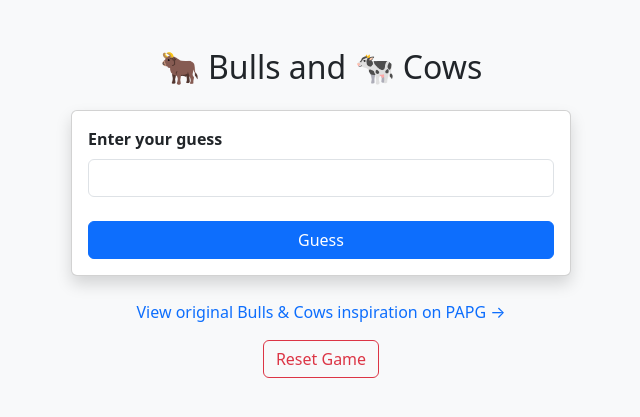
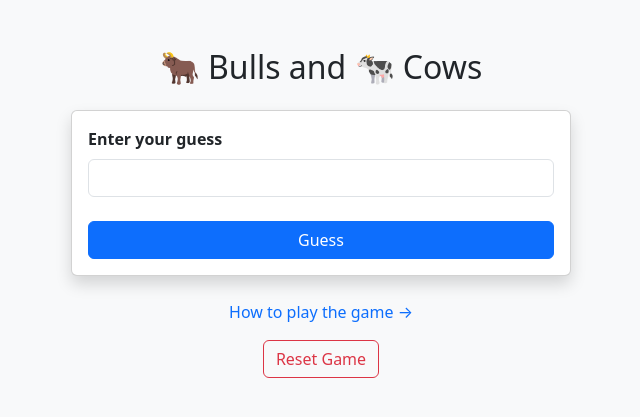
Before and after one commit to Johandielangman/simple-flask-bulls-and-cows, a Flask app: page / in a window 1280 px wide. Shown: the top 417 px of the page, without its empty margins (319-959 px from the left). Run offline with Flask 3, Linux system fonts and the light colour scheme.

Commit message:
better docs

```diff
--- a/templates/index.html
+++ b/templates/index.html
@@ -53,8 +53,8 @@
         </div>
 
         <div class="mt-4">
-            <a href="https://www.papg.com/show?1TLX" class="text-decoration-none" target="_blank">
-                View original Bulls & Cows inspiration on PAPG →
+            <a href="https://en.wikipedia.org/wiki/Bulls_and_cows" class="text-decoration-none" target="_blank">
+                How to play the game →
             </a>
         </div>
         <form action="/reset" method="get" class="mt-3">
```
Also changed, not shown: README.md.
